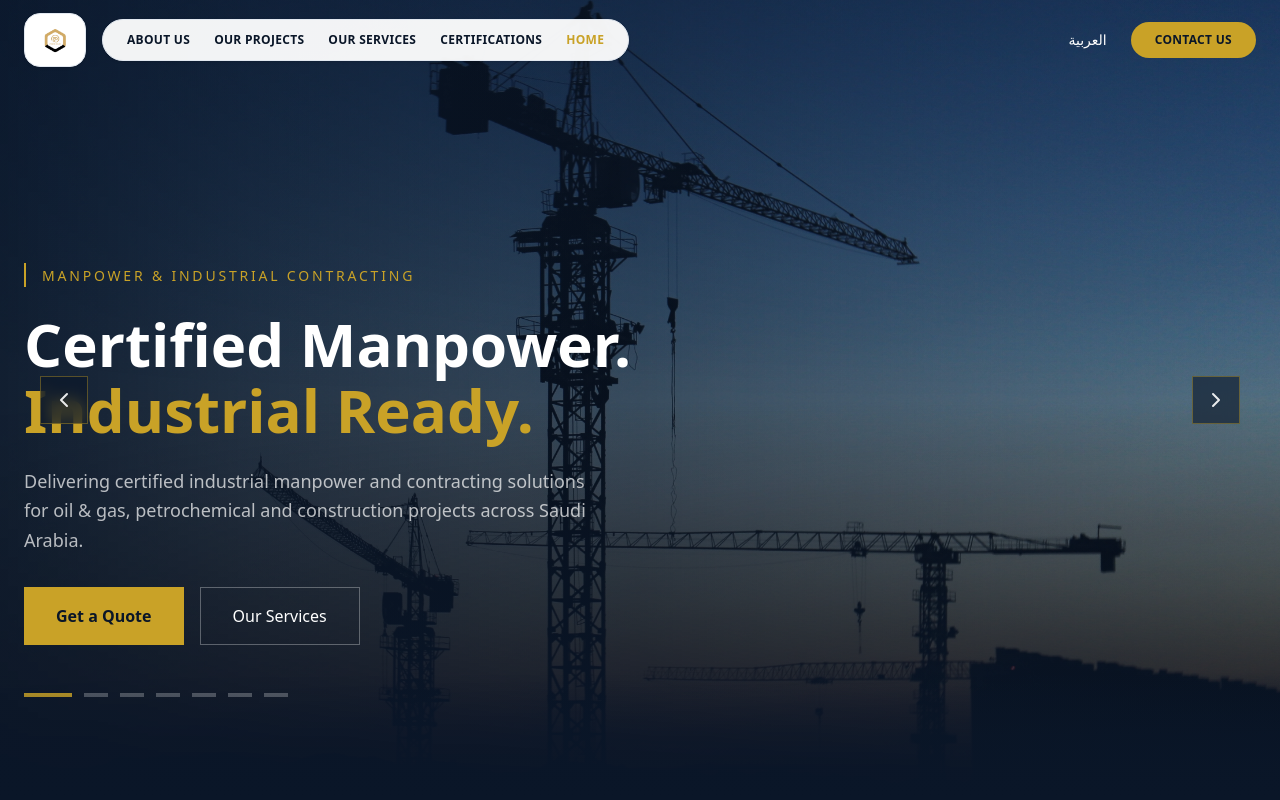
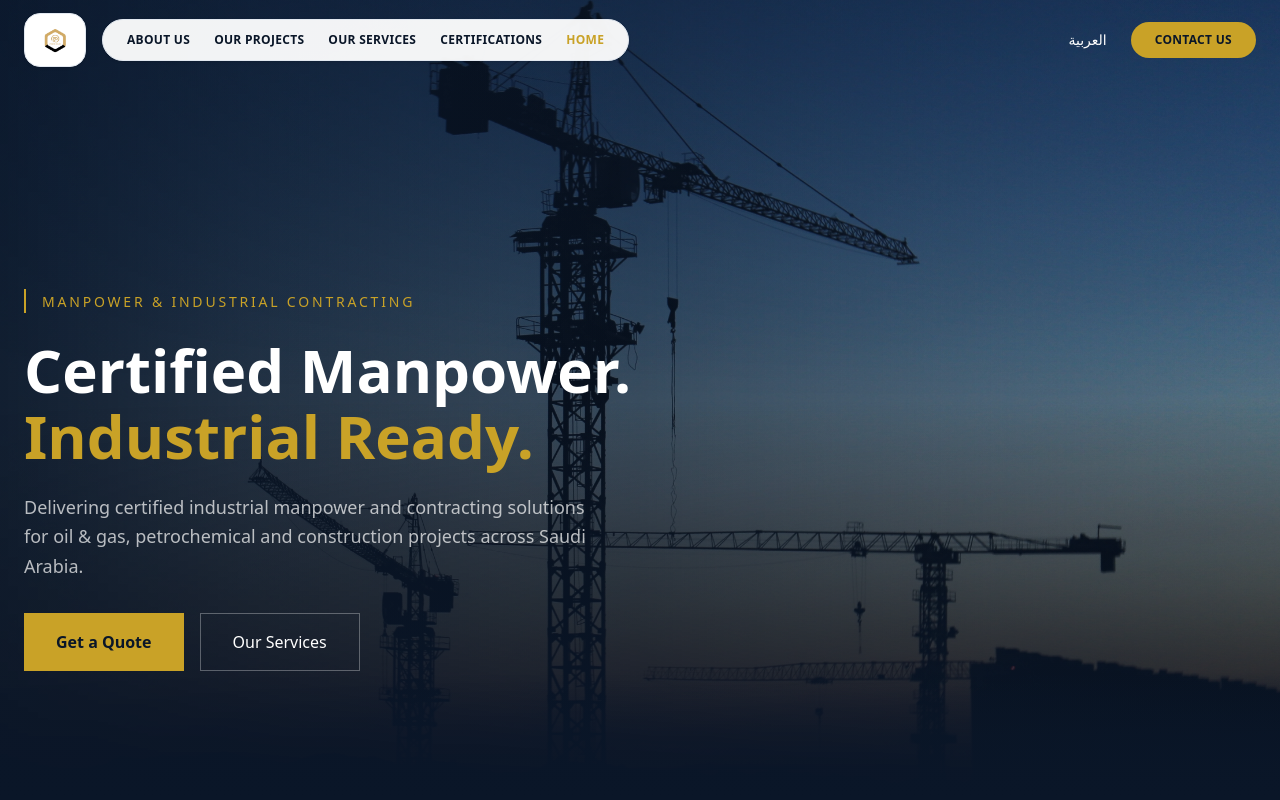
Before and after one commit to igabdullah11/power-solid-website, a Next.js app: page / in a window 1280 px wide. Shown: the top 800 px of the page. Built offline with nearby package versions, Linux system fonts and the light colour scheme.

Commit message:
fixing hours and landing hero

```diff
--- a/app/contact-us/page.tsx
+++ b/app/contact-us/page.tsx
@@ -413,12 +413,9 @@ export default function ContactUsPage() {
               <div className="bg-yellow-50 p-6 rounded-lg mt-8">
                 <h3 className="font-bold mb-4">{pickLang(lang, { en: "Business Hours", ar: "ساعات العمل" })}</h3>
                 <p className="text-sm">
-                  {pickLang(lang, { en: "Monday – Friday: 8:00 AM – 6:00 PM", ar: "الاثنين – الجمعة: 8:00 صباحاً – 6:00 مساءً" })}
+                  {pickLang(lang, { en: "Saturday – Thursday: 8:00 AM – 6:00 PM", ar: "السبت – الخميس: 8:00 صباحاً – 6:00 مساءً" })}
                 </p>
-                <p className="text-sm">
-                  {pickLang(lang, { en: "Saturday: 9:00 AM – 4:00 PM", ar: "السبت: 9:00 صباحاً – 4:00 مساءً" })}
-                </p>
-                <p className="text-sm">{pickLang(lang, { en: "Sunday: Closed", ar: "الأحد: مغلق" })}</p>
+                <p className="text-sm">{pickLang(lang, { en: "Friday: Closed", ar: "الجمعة: مغلق" })}</p>
               </div>
             </div>
 
--- a/components/hero-section.tsx
+++ b/components/hero-section.tsx
@@ -1,8 +1,7 @@
 "use client"
 
-import { useEffect, useMemo, useRef, useState } from "react"
+import { useEffect, useMemo, useState } from "react"
 import Image from "next/image"
-import { ChevronLeft, ChevronRight } from "lucide-react"
 import { useLanguage } from "@/components/language-provider"
 import { pickLang } from "@/lib/i18n"
 
@@ -60,9 +59,6 @@ export function HeroSection() {
 
   const [currentIndex, setCurrentIndex] = useState(0)
   const [isTransitioning, setIsTransitioning] = useState(false)
-  const [paused, setPaused] = useState(false)
-
-  const resumeTimerRef = useRef<ReturnType<typeof setTimeout> | null>(null)
   const currentSlide = useMemo(() => SLIDES[currentIndex], [currentIndex])
 
   // Preload only adjacent slides to avoid pulling *all* large hero images on first load.
@@ -93,45 +89,16 @@ export function HeroSection() {
     }, FADE_MS)
   }
 
-  const pauseAutoFor = (ms: number) => {
-    setPaused(true)
-    if (resumeTimerRef.current) clearTimeout(resumeTimerRef.current)
-    resumeTimerRef.current = setTimeout(() => setPaused(false), ms)
-  }
-
   // Auto slide
   useEffect(() => {
-    if (paused) return
-
     const timer = setInterval(() => {
+      if (isTransitioning) return
       const nextIndex = (currentIndex + 1) % SLIDES.length
       startTransitionTo(nextIndex)
     }, SLIDE_DURATION_MS)
 
     return () => clearInterval(timer)
-  }, [paused, currentIndex])
-
-  // cleanup resume timer
-  useEffect(() => {
-    return () => {
-      if (resumeTimerRef.current) clearTimeout(resumeTimerRef.current)
-    }
-  }, [])
-
-  const goToSlide = (i: number) => {
-    pauseAutoFor(12000)
-    startTransitionTo(i)
-  }
-
-  const nextSlide = () => {
-    pauseAutoFor(12000)
-    startTransitionTo((currentIndex + 1) % SLIDES.length)
-  }
-
-  const prevSlide = () => {
-    pauseAutoFor(12000)
-    startTransitionTo((currentIndex - 1 + SLIDES.length) % SLIDES.length)
-  }
+  }, [currentIndex, isTransitioning])
 
   return (
     <section className="relative h-screen min-h-[600px] w-full overflow-hidden bg-navy-dark">
@@ -166,38 +133,6 @@ export function HeroSection() {
       >
         <div className="absolute inset-0 bg-navy-dark/20" />
       </div>
-
-      {/* Arrows (bottom on mobile, center on desktop) */}
-      {/* Nesma-style navigation arrows */}
-      <button
-        type="button"
-        aria-label="Previous slide"
-        onClick={prevSlide}
-        className="
-          absolute z-20
-          left-4 bottom-32
-          md:left-10 md:top-1/2 md:-translate-y-1/2 md:bottom-auto
-          h-12 w-12 border border-accent/40 bg-navy-dark/60
-          text-white/90 backdrop-blur-sm hover:bg-accent hover:text-accent-foreground hover:border-accent transition-all duration-300
-        "
-      >
-        <ChevronLeft className="mx-auto h-6 w-6" />
-      </button>
-
-      <button
-        type="button"
-        aria-label="Next slide"
-        onClick={nextSlide}
-        className="
-          absolute z-20
-          right-4 bottom-32
-          md:right-10 md:top-1/2 md:-translate-y-1/2 md:bottom-auto
-          h-12 w-12 border border-accent/40 bg-navy-dark/60
-          text-white/90 backdrop-blur-sm hover:bg-accent hover:text-accent-foreground hover:border-accent transition-all duration-300
-        "
-      >
-        <ChevronRight className="mx-auto h-6 w-6" />
-      </button>
 
       {/* Nesma-style hero content - left aligned */}
       <div className="relative z-10 h-full pt-32 md:pt-40">
@@ -259,22 +194,7 @@ export function HeroSection() {
               </a>
             </div>
 
-            {/* Slide indicators - Nesma style */}
-            <div className="mt-12 flex items-center gap-3">
-              {SLIDES.map((_, i) => (
-                <button
-                  key={i}
-                  type="button"
-                  onClick={() => goToSlide(i)}
-                  aria-label={`Go to slide ${i + 1}`}
-                  className={`h-1 transition-all duration-300 ${
-                    i === currentIndex
-                      ? "w-12 bg-accent"
-                      : "w-6 bg-white/30 hover:bg-white/50"
-                  }`}
-                />
-              ))}
-            </div>
+            {/* Auto slideshow: no manual controls */}
           </div>
         </div>
       </div>
```
